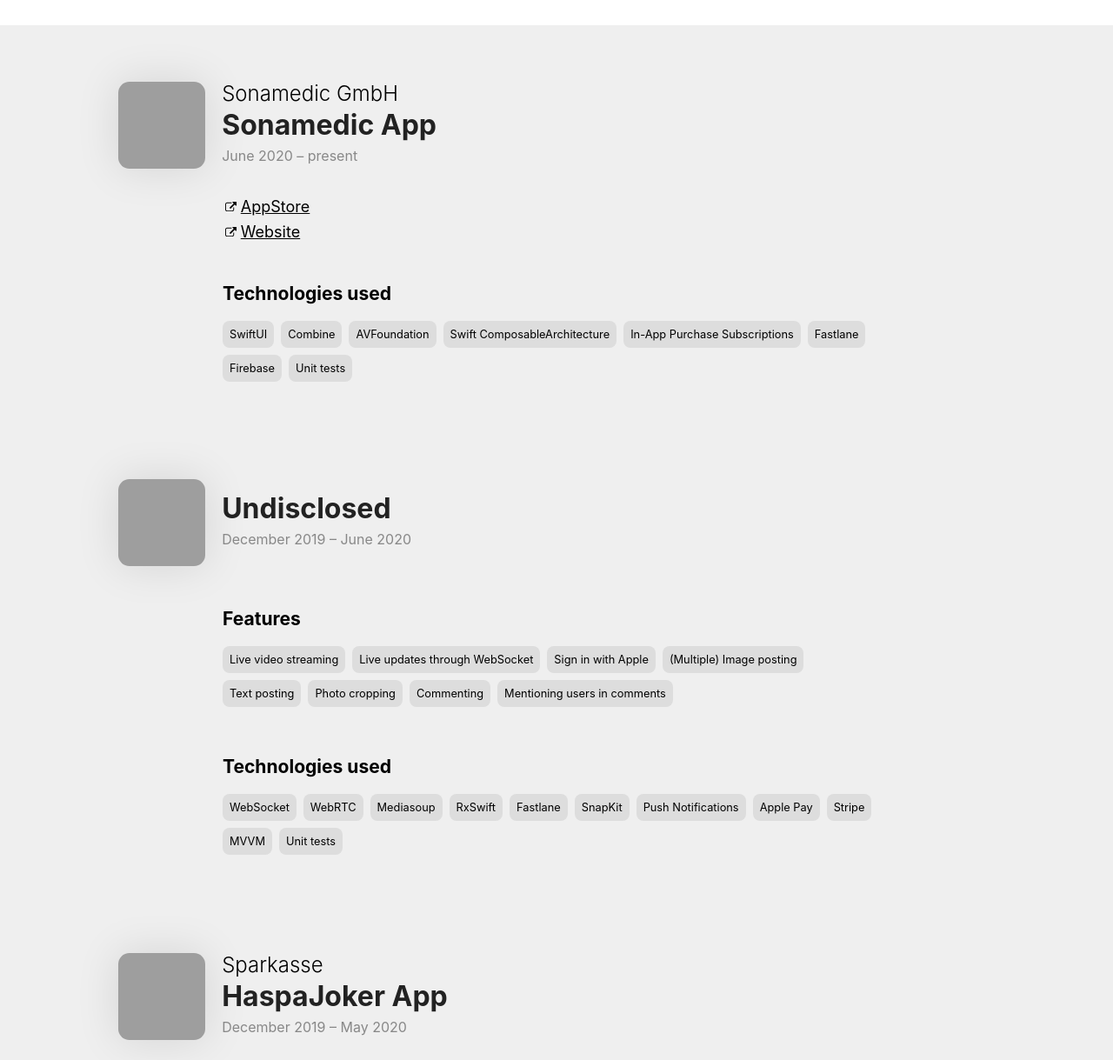
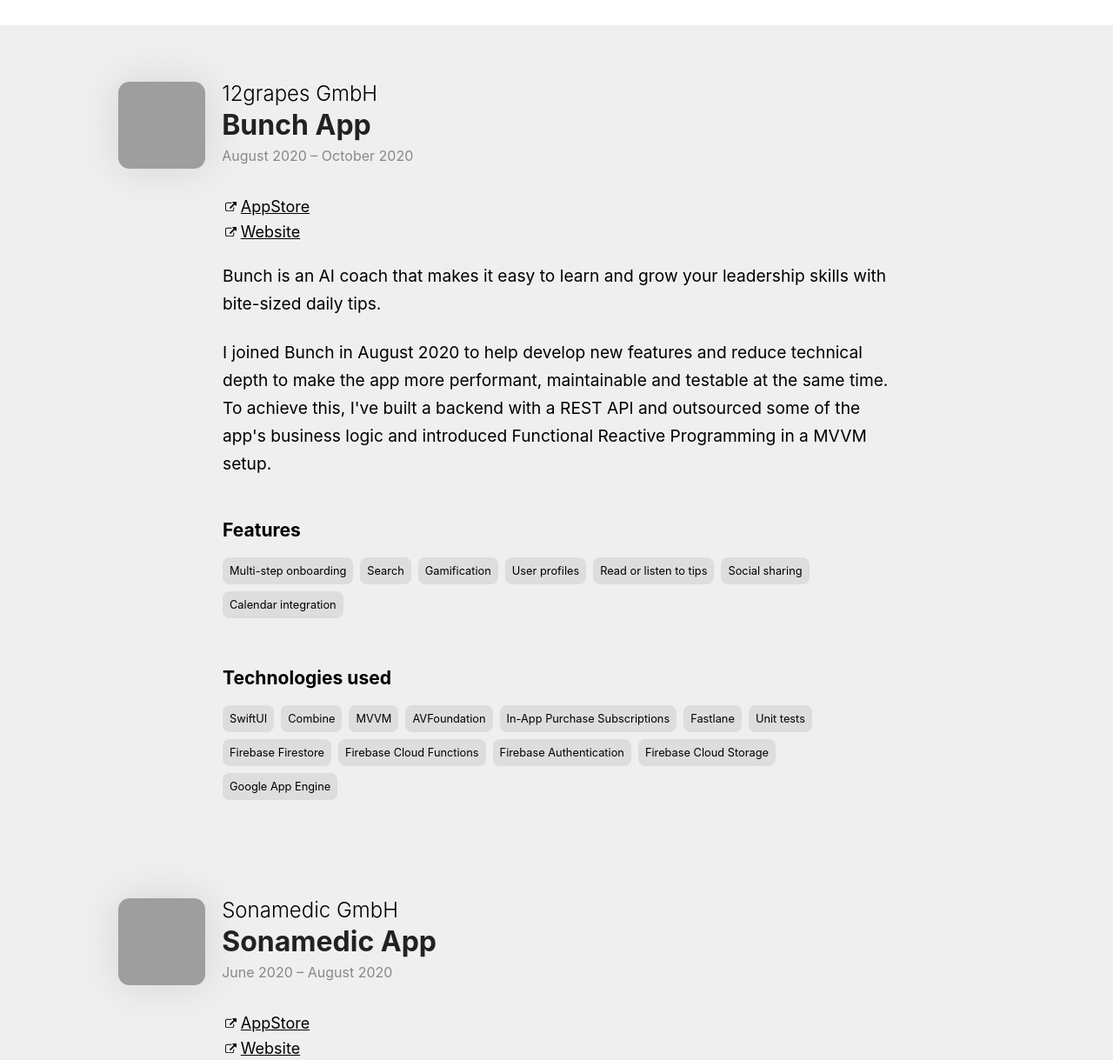
Before and after one commit to mschonvogel/mschonvogel.github.io, a plain HTML site: page index.html in a window 1280 px wide. Shown: the part 651-1870 px from the top of the page at 87% size. Drawn offline with Linux system fonts and the light colour scheme; grey boxes are pictures that could not be loaded.

Commit message:
Add project

```diff
--- a/index.html
+++ b/index.html
@@ -7,7 +7,7 @@
 		<meta name="robots" content="index,follow" />
 		<meta name="viewport" content="width=device-width, initial-scale=1.0, maximum-scale=1.0, user-scalable=no" />
 		<meta name="description" content="Malte Schonvogel is a Berlin based freelance iOS app developer." />
-		<meta name="keywords" content="Malte, Schonvogel, Berlin, HTW, Informatik, Swift, Javascript, PHP, Node.js, iOS Developer, UX-Designer, User-Experience, Duesseldorf, Frontend, Backend, Entwickler, living.is, Lean, iOS, iPhone-App, App" />
+		<meta name="keywords" content="Malte, Schonvogel, Berlin, iOS Developer, Informatik, Swift, Javascript, Typescript, Node.js, UX-Designer, User-Experience, Frontend, Backend, Entwickler, living.is, Lean, iOS, iPhone-App, App" />
 		<meta property="og:title" content="Malte Schonvogel" />
 		<meta property="og:site_name" content="Malte Schonvogel" />
 		<meta property="og:description" content="Malte Schonvogel is a Berlin based freelance iOS app developer." />
@@ -40,11 +40,68 @@
 		<section class="portfolio">
 			<article class="reference">
 				<header>
+					<img src="https://images.weserv.nl/?url=malte.is/assets/bunch/app-icon.png?1" class="app-icon" alt="bunch app icon" />
+					<section>
+						<h2 class="company">12grapes GmbH</h2>
+						<h3 class="title">Bunch App</h3>
+						<p class="date">August 2020 &ndash; October 2020</p>
+					</section>
+				</header>
+
+				<ul class="links">
+					<li>
+						<a href="https://apps.apple.com/app/id1500872908">AppStore</a>
+					</li>
+					<li>
+						<a href="https://bunch.ai">Website</a>
+					</li>
+				</ul>
+
+				<p>
+					Bunch is an AI coach that makes it easy to learn and grow your leadership skills with bite-sized daily tips.
+				</p>
+				<p>
+					I joined Bunch in August 2020 to help develop new features and reduce technical depth to make
+					the app more performant, maintainable and testable at the same time. To achieve this, I've built a backend with
+					a REST API and outsourced some of the app's business logic and introduced Functional Reactive Programming in
+					a MVVM setup.
+				</p>
+
+				<h3 class="headline">Features</h3>
+				<ul class="features">
+					<li>Multi-step onboarding</li>
+					<li>Search</li>
+					<li>Gamification</li>
+					<li>User profiles</li>
+					<li>Read or listen to tips</li>
+					<li>Social sharing</li>
+					<li>Calendar integration</li>
+				</ul>
+
+				<h3 class="headline">Technologies used</h3>
+				<ul class="features">
+					<li>SwiftUI</li>
+					<li>Combine</li>
+					<li>MVVM</li>
+					<li>AVFoundation</li>
+					<li>In-App Purchase Subscriptions</li>
+					<li>Fastlane</li>
+					<li>Unit tests</li>
+					<li>Firebase Firestore</li>
+					<li>Firebase Cloud Functions</li>
+					<li>Firebase Authentication</li>
+					<li>Firebase Cloud Storage</li>
+					<li>Google App Engine</li>
+				</ul>
+			</article>
+
+			<article class="reference">
+				<header>
 					<img src="https://images.weserv.nl/?url=malte.is/assets/sonamedic/app-icon.png?" class="app-icon" alt="sonamedic app icon" />
 					<section>
 						<h2 class="company">Sonamedic GmbH</h2>
 						<h3 class="title">Sonamedic App</h3>
-						<p class="date">June 2020 &ndash; present</p>
+						<p class="date">June 2020 &ndash; August 2020</p>
 					</section>
 				</header>
 
@@ -75,9 +132,22 @@
 					<img src="https://images.weserv.nl/?url=malte.is/assets/undisclosed/app-icon.png" class="app-icon" alt="undisclosed app icon" />
 					<section>
 						<h3 class="title">Undisclosed</h3>
-						<p class="date">December 2019 &ndash; June 2020</p>
+						<p class="date">December 2019 &ndash; ongoing</p>
 					</section>
 				</header>
+
+				<p>
+					The app enables selected users to upload single or multiple photos combined with text to a public feed,
+					which automatically deletes the content after two days. In addition, the app allows one user to stream live
+					videos simultaneously, which then appear in the feed. Viewers of the stream can send emoji reactions
+					which then move across the screen for all participants to see.
+					Besides photos, selected users can also post products for sale in the feed which are paid for
+					via Apple Pay and can even be purchased by unregistered users.
+				</p>
+				<p>
+					A special feature of the app is that all actions are visible to other users in real-time.
+					For example, if a user writes a text, other users can watch the author writing it even before it is published.
+				</p>
 
 				<h3 class="headline">Features</h3>
 				<ul class="features">
```
